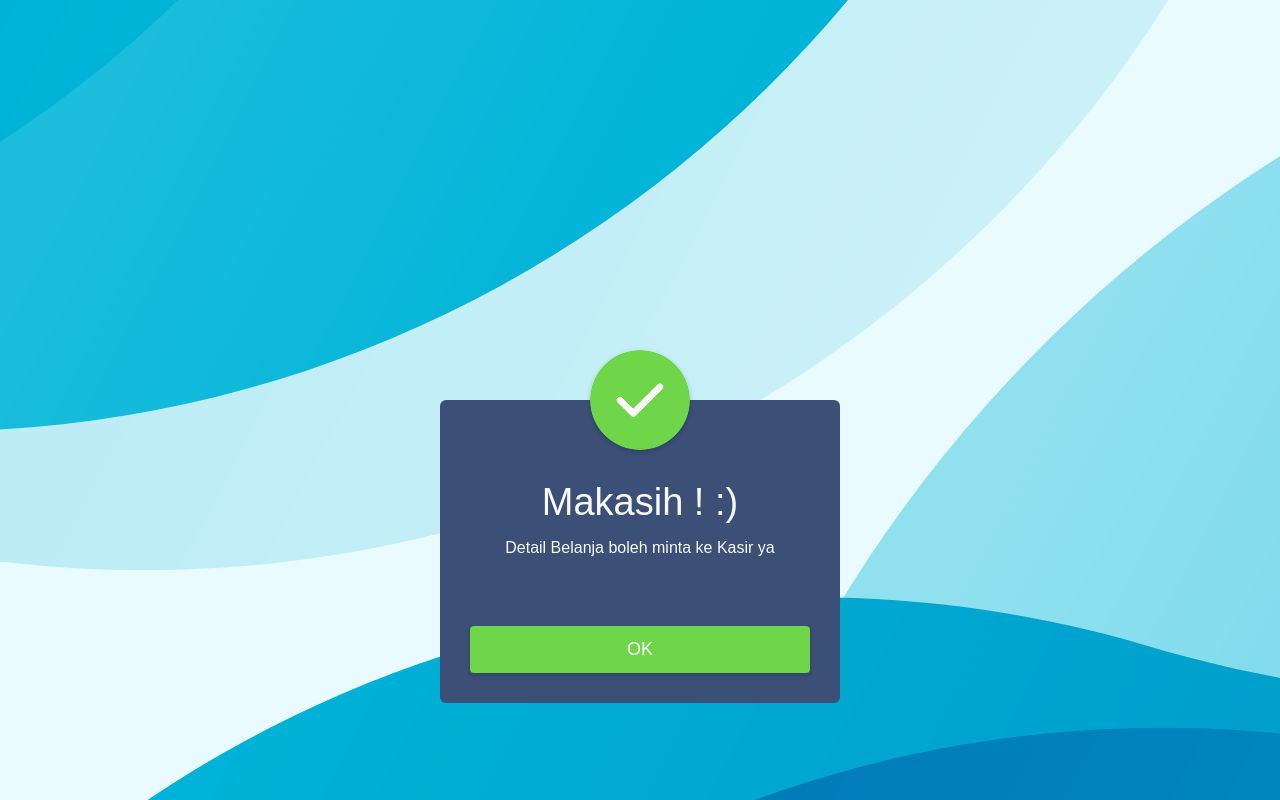
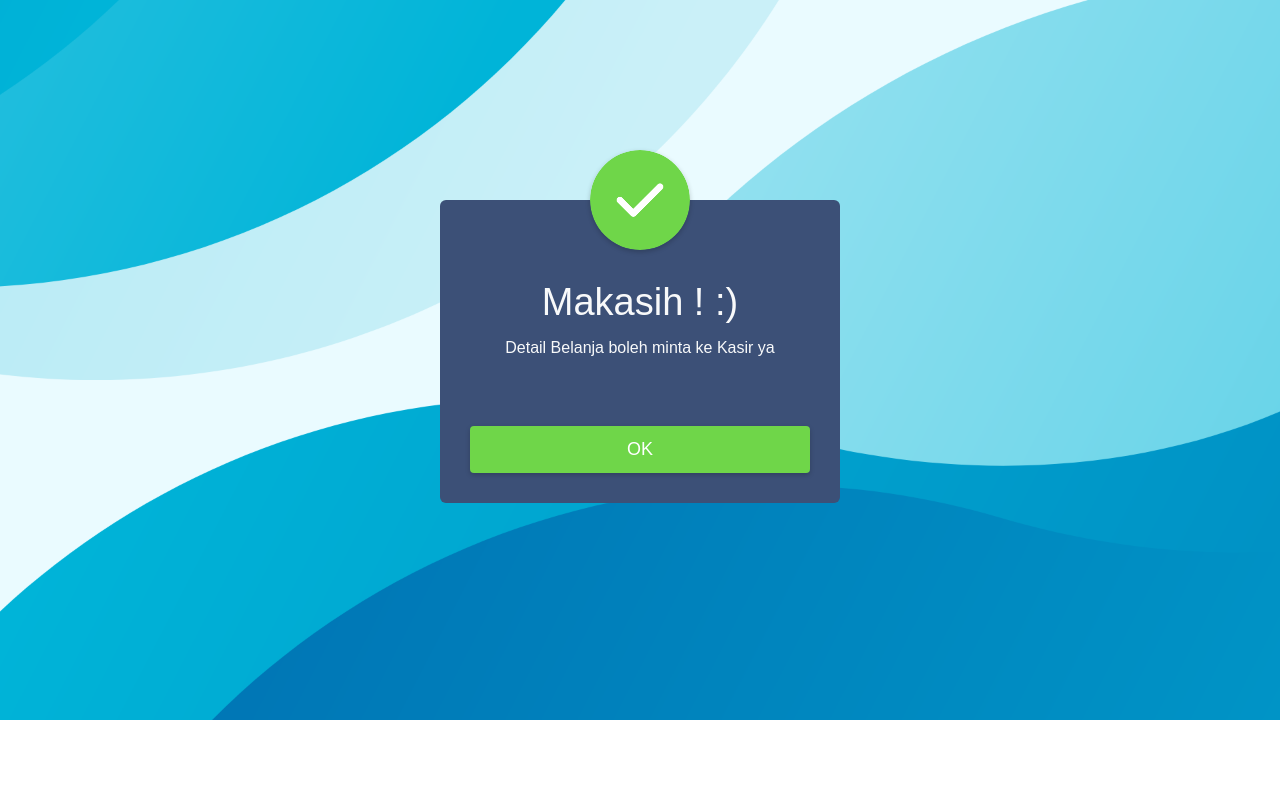
Before and after one commit to DimasAkmall/simple-marketplace, a PHP site: page /Checkout.php in a window 1280 px wide. Run offline with PHP 8.4, Linux system fonts and the light colour scheme.

Commit message:
add gambar & revisi checkout

```diff
--- a/Asset/css/Checkout.css
+++ b/Asset/css/Checkout.css
@@ -6,21 +6,22 @@
 }
 
 .popup {
-    width: 400px;
+    width: 300px;
     background: #3c5077;
     border-radius: 6px;
     position: absolute;
-    top: 0;
+    top: -50%;
     text-align: center;
     padding: 0 30px 30px;
+    visibility: hidden;
     color: #333;
-    visibility: hidden;
     transition: 1s;
 }
 
 .open-popup {
+    width: 400px;
     visibility: visible;
-    top: 50%;
+    top: 25%;
 }
 
 .popup img {
--- a/View/Checkout.php
+++ b/View/Checkout.php
@@ -9,13 +9,15 @@
     <link rel="stylesheet" href="../Asset/css/Checkout.css">
     <link href="https://cdn.jsdelivr.net/npm/bootstrap@5.3.0-alpha3/dist/css/bootstrap.min.css" rel="stylesheet" integrity="sha384-KK94CHFLLe+nY2dmCWGMq91rCGa5gtU4mk92HdvYe+M/SXH301p5ILy+dN9+nJOZ" crossorigin="anonymous">
     <style>
-        .bg {
+        body {
             background-image: url(../Asset/image/backgroundcekout.png);
+            background-repeat: no-repeat;
+            background-size: cover;
         }
     </style>
 </head>
 
-<body class="bg">
+<body>
     <div class="container d-flex justify-content-center">
         <div class="popup text-light" id="popup">
             <img src="../Asset/image/Checkout/404-tick.png">
--- a/View/Index.php
+++ b/View/Index.php
@@ -162,7 +162,6 @@ include "../Controller/BarangController.php";
                 </div>
                 <div class="col-12 col-md-5 mb-3 h-100">
                     <div class="card border-0 bg-light shadow p-5  mt-4"><img class="my-3" src="../Asset/image/BelanjainLogo.png" alt=""></div>
-                    <!-- <h5 class="text-dark"><img src="../Asset/image/BelanjainLogo.png" alt=""></h5> -->
                 </div>
             </div>
         </div>
```
Also changed, not shown: Asset/image/Kategori/soap.png.
